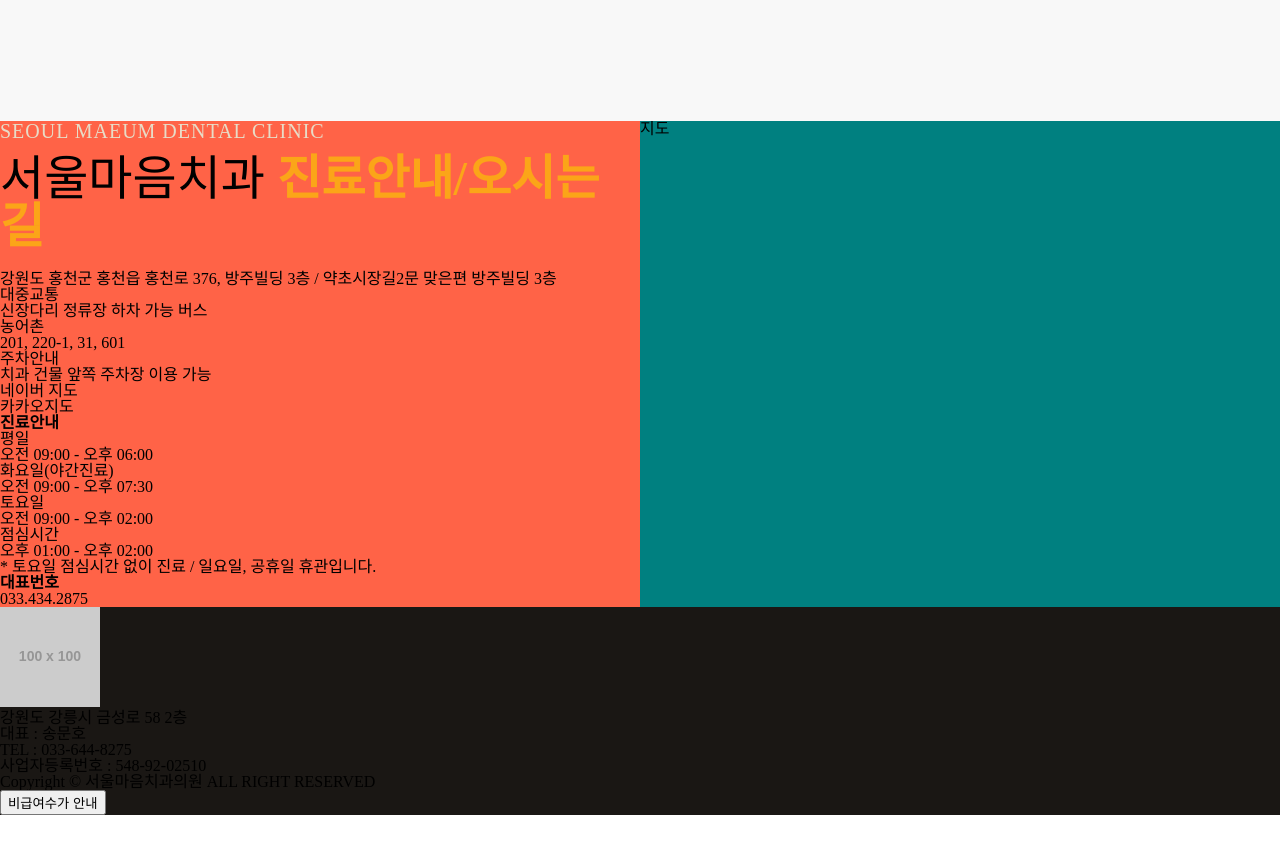
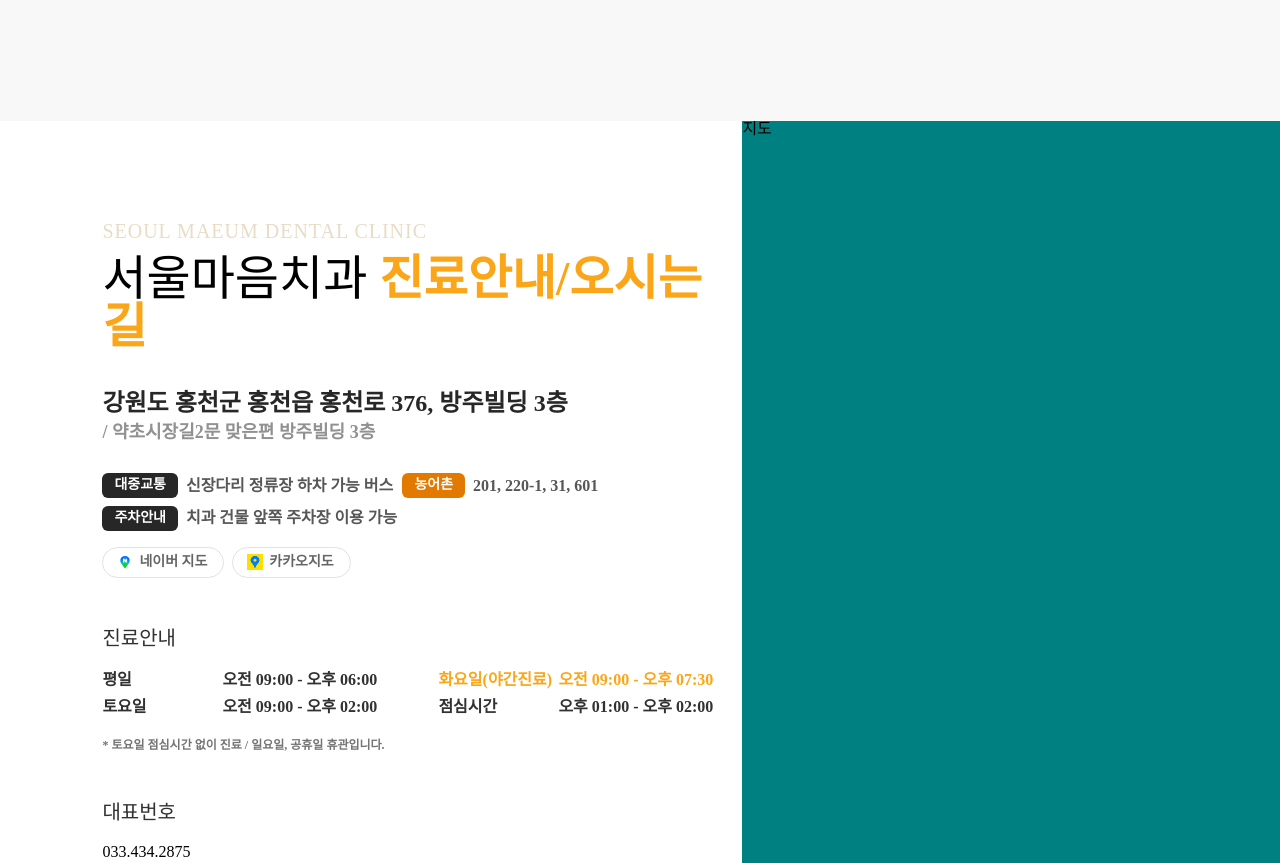
Before and after one commit to yoonzda/tem-1, a plain HTML site: page index.html in a window 1280 px wide. Shown: the part 6820-7683 px from the top of the page. Before the commit the page ends 7635 px from the top, so only its background shows below. Drawn offline with nearby package versions, Linux system fonts and the light colour scheme; placeholder pictures from the web are drawn by us; a web font is replaced by a local one.

Commit message:
0821 section 07

```diff
--- a/css/module.css
+++ b/css/module.css
@@ -3,6 +3,9 @@
   padding-block: 80px;
 
   text-align: center;
+}
+.titleBox.align-left{
+  margin-bottom: 40px;
 }
 .titleBox mark{font-family: "Pretendard"; font-size: 20px; font-weight: 500; color: #E8DCC7; letter-spacing: 1px;}
 .titleBox mark{
@@ -13,7 +16,7 @@
   margin-bottom: 14px;
 }
 .titleBox h2{font-family: "Pretendard"; font-size: 48px; font-weight: 500;}
-.titleBox h2{
+.titleBox.align-center h2{
   margin-bottom: 20px;
 }
 .titleBox h2 b{font-weight: 600; color: #FBA518;}
--- a/css/page.css
+++ b/css/page.css
@@ -425,14 +425,103 @@ header #menuPanel ul li{font-family: 'Pretendard'; font-size: 24px; font-weight:
 #location{
   display: flex;
 }
-#location>div{
-  flex: 1;
+#location .leftContent{
+  background-color: #FFF;
+
+  width: 50%;
+  max-width: 960px;
+
+  padding-block: 100px;
+  padding-left: 8%;
+
 }
-#location .leftContent{
-  background-color: tomato;
+#location .leftContent>p{font-family: "Pretendard"; font-size: 24px; font-weight: 600; color: #272727;}
+#location .leftContent>p{
+  margin-bottom: 32px;
 }
+#location .leftContent>p small{font-size: 18px; font-weight: 700; color: #919191;}
+#location .leftContent>p small{
+  display: block;
+  margin-top: 8px;
+}
+#location .leftContent .badgeInfo{
+  display: grid;
+  grid-template-columns: repeat(2, 300px);
+  row-gap: 8px;
+
+  margin-bottom: 16px;
+}
+#location .leftContent .badgeInfo li{
+  display: flex;
+  gap: 8px;
+  align-items: center;
+}
+#location .leftContent .badgeInfo li span{font-family: "Pretendard"; font-size: 14px; font-weight: 700; color: #FFF; line-height: 120%;}
+#location .leftContent .badgeInfo li span{
+  display: inline-block;
+
+  padding: 4px 12px;
+  border-radius: 6px;
+}
+#location .leftContent .badgeInfo li:not(:nth-of-type(2)) span{background-color: #272727;}
+#location .leftContent .badgeInfo li:nth-of-type(2) span{background-color: #E27900;}
+#location .leftContent .badgeInfo li p{font-family: "Pretendard"; font-size: 16px; font-weight: 600; color: #575757;}
+#location .leftContent .iconInfo{
+  display: flex;
+  gap: 8px;
+
+  margin-bottom: 48px;
+}
+#location .leftContent .iconInfo li{
+  display: block;
+}
+#location .leftContent .iconInfo li a{font-family: "Pretendard"; font-size: 14px; font-weight: 600; color: #656565; line-height: 120%;}
+#location .leftContent .iconInfo li a{
+  display: block;
+
+  border: 1px solid #E2E2E2;
+  border-radius: 18px;
+  padding: 6px 16px 6px 36px;
+
+  background-position: 14px center;
+  background-repeat: no-repeat;
+  background-size: 16px;
+}
+#location .leftContent .iconInfo li:nth-of-type(1) a{background-image: url('../images/icon_naver.png');}
+#location .leftContent .iconInfo li:nth-of-type(2) a{background-image: url('../images/icon_kakao.png');}
+#location .leftContent .textInfo{
+  list-style: none;
+}
+#location .leftContent .textInfo>li:not(:last-of-type){
+  margin-bottom: 48px;
+}
+#location .leftContent .textInfo h3{font-family: "Pretendard"; font-size: 20px; font-weight: 500; color: #313131; line-height: 120%;}
+#location .leftContent .textInfo h3{
+  margin-bottom: 20px;
+}
+#location .leftContent .textInfo ol{
+  display: grid;
+  grid-template-columns: repeat(2, 300px);
+  row-gap: 8px;
+  column-gap: 36px;
+
+  margin-bottom: 20px;
+}
+#location .leftContent .textInfo ol li{font-family: "Pretendard"; font-size: 16px; font-weight: 600; line-height: 120%;}
+#location .leftContent .textInfo ol li.color-black{color: #313131;}
+#location .leftContent .textInfo ol li.color-yellow{color: #FBA518;}
+#location .leftContent .textInfo ol li{
+  display: flex;
+}
+#location .leftContent .textInfo ol li span{
+  display: block;
+  width: 120px;
+}
+#location .leftContent .textInfo small{font-family: "Pretendard"; font-size: 12px; font-weight: 700; color: #747474; line-height: 120%;}
+
 #location .rightContent{
   background-color: teal;
+  flex: 1;
 }
 /* section 07 end */
 
--- a/index.html
+++ b/index.html
@@ -332,7 +332,7 @@
    </section>
    <section id="location">
      <div class="leftContent">
-      <div class="titleBox">
+      <div class="titleBox align-left">
         <mark>SEOUL MAEUM DENTAL CLINIC</mark>
         <h2>
           서울마음치과 <b>진료안내/오시는길</b>
@@ -342,7 +342,7 @@
         강원도 홍천군 홍천읍 홍천로 376, 방주빌딩 3층
         <small>/ 약초시장길2문 맞은편 방주빌딩 3층</small>
       </p>
-      <ul>
+      <ul class="badgeInfo">
         <li>
           <span>대중교통</span>
           <p>신장다리 정류장 하차 가능 버스</p>
@@ -356,27 +356,27 @@
           <p>치과 건물 앞쪽 주차장 이용 가능</p>
         </li>
       </ul>
-      <ol>
+      <ol class="iconInfo">
         <li><a href="">네이버 지도</a></li>
         <li><a href="">카카오지도</a></li>
       </ol>
-      <ul>
+      <ul class="textInfo">
         <li>
           <h3>진료안내</h3>
           <ol>
-            <li>
+            <li class="color-black">
               <span>평일</span>
               <p>오전 09:00 - 오후 06:00</p>
             </li>
-            <li>
+            <li class="color-yellow">
               <span>화요일(야간진료)</span>
               <p>오전 09:00 - 오후 07:30</p>
             </li>
-            <li>
+            <li class="color-black">
               <span>토요일</span>
               <p>오전 09:00 - 오후 02:00</p>
             </li>
-            <li>
+            <li class="color-black">
               <span>점심시간</span>
               <p>오후 01:00 - 오후 02:00</p>
             </li>
```
Also changed, not shown: images/icon_kakao.png (added), images/icon_naver.png (added).
